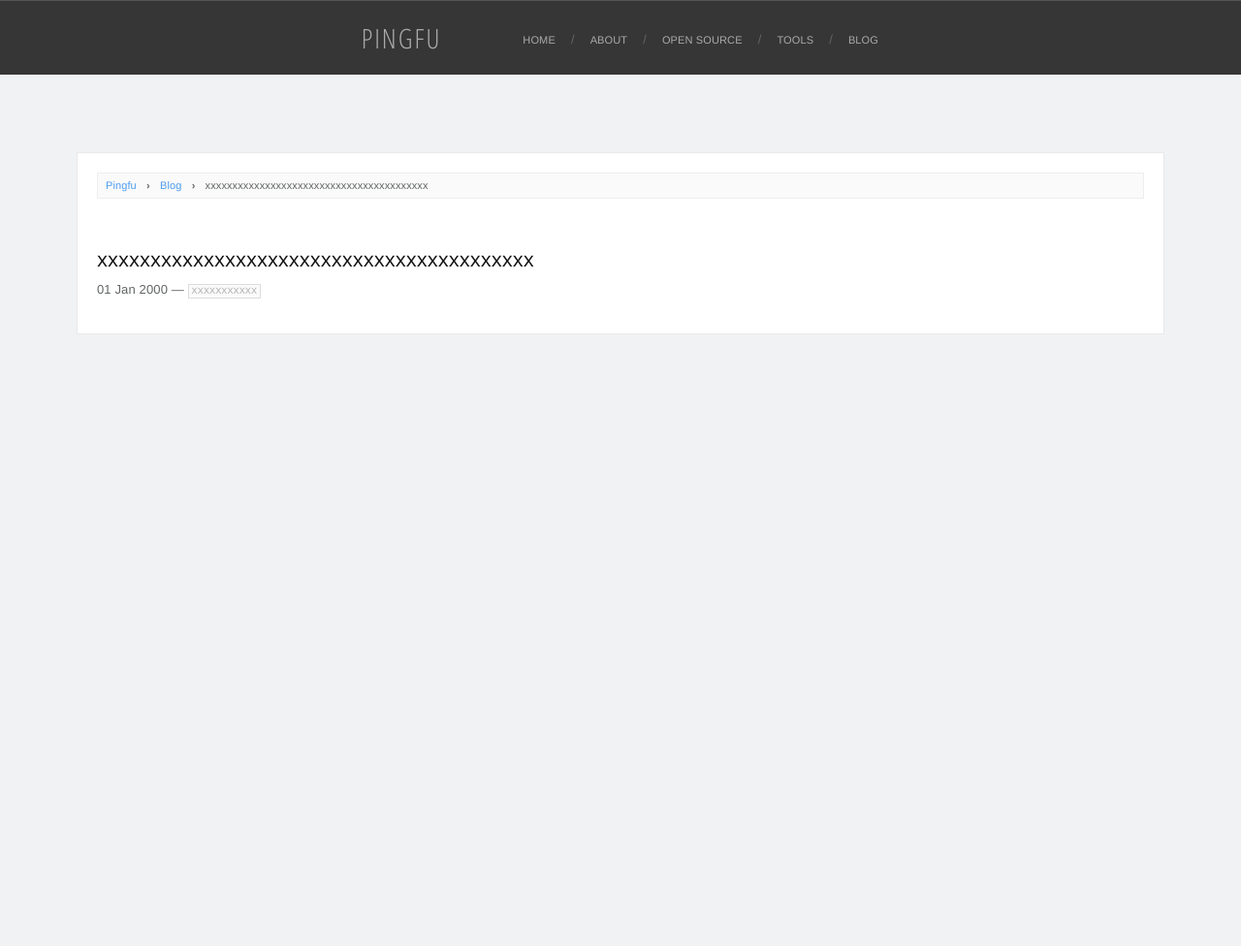
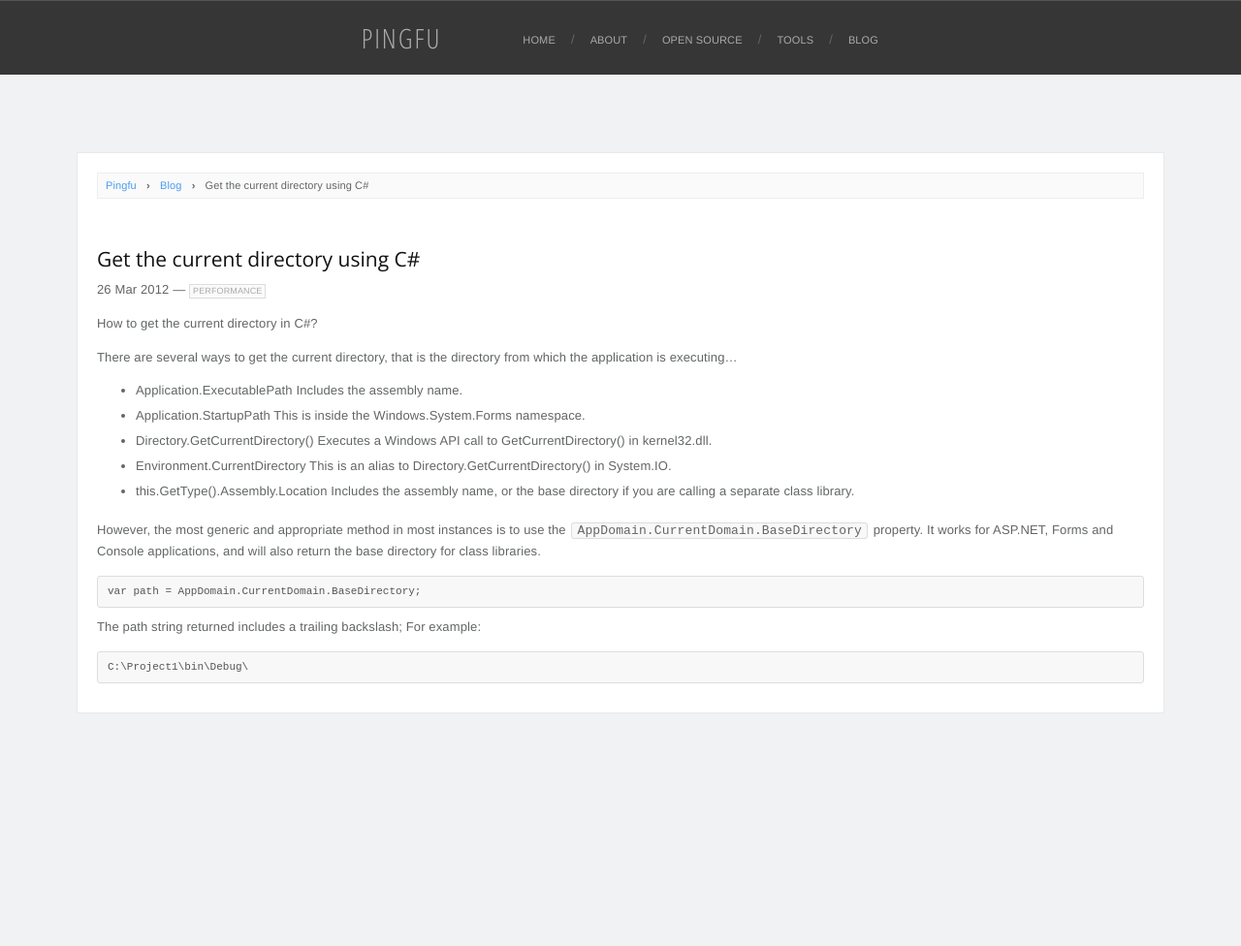
Before and after one commit to pingfu/pingfu.github.io, a Jekyll site: the page built from _posts/2012-03-26-get-current-directory-using-csharp.markdown, in a window 1280 px wide. Shown: the whole page at 97% size. Built offline with Jekyll 4.4.1, drawn with Linux system fonts in a browser that asks for light colours; nearby versions of some CDN libraries; Markdown is read by kramdown in place of the engine named in the settings; before the commit the page ends 900 px from its top, so only the background shows below that.

Commit message:
updated posts

````diff
--- a/_posts/2011-12-16-configuring-firewall-acls-for-windows-domain-controllers-and-trust-relationships.markdown
+++ b/_posts/2011-12-16-configuring-firewall-acls-for-windows-domain-controllers-and-trust-relationships.markdown
@@ -2,7 +2,7 @@
 layout: post
 title: "Configuring firewall ACLs for Windows domain controllers and trust relationships"
 date: 2011-12-16
-categories: Security, Troubleshooting
+categories: Security Troubleshooting
 tags: windows firewall
 ---
 
--- a/_posts/2012-03-26-get-current-directory-using-csharp.markdown
+++ b/_posts/2012-03-26-get-current-directory-using-csharp.markdown
@@ -1,6 +1,34 @@
 ---
 layout: post
-title: "xxxxxxxxxxxxxxxxxxxxxxxxxxxxxxxxxxxxxxxxx"
-date: 2000-01-01 00:00:00
-categories: xxxxxxxxxxx xxxxxxxxxxx
+title: "Get the current directory using C#"
+date: 2012-03-26
+categories: Performance
+tags: c#
 ---
+
+How to get the current directory in C#?
+
+There are several ways to get the current directory, that is the directory from which the application is executing…
+
+1. Application.ExecutablePath
+   Includes the assembly name.
+2. Application.StartupPath
+   This is inside the Windows.System.Forms namespace.
+3. Directory.GetCurrentDirectory()
+   Executes a Windows API call to GetCurrentDirectory() in kernel32.dll.
+4. Environment.CurrentDirectory
+   This is an alias to Directory.GetCurrentDirectory() in System.IO.
+5. this.GetType().Assembly.Location
+   Includes the assembly name, or the base directory if you are calling a separate class library.
+
+However, the most generic and appropriate method in most instances is to use the `AppDomain.CurrentDomain.BaseDirectory` property. It works for ASP.NET, Forms and Console applications, and will also return the base directory for class libraries.
+
+```
+var path = AppDomain.CurrentDomain.BaseDirectory;
+```
+
+The path string returned includes a trailing backslash; For example:
+
+```
+C:\Project1\bin\Debug\
+```
````
